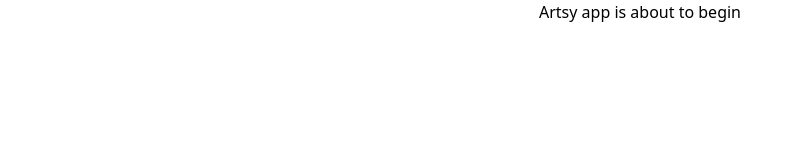
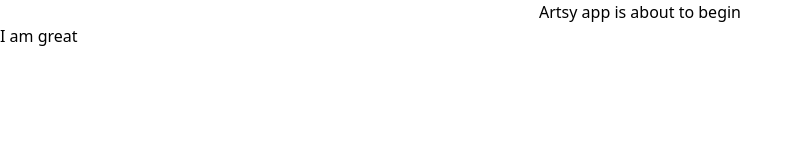
Before and after one commit to dejosemario/artsy-app, a Next.js app: page / in a window 1280 px wide. Shown: the top 160 px of the page, without its empty margins (0-803 px from the left). Built offline with nearby package versions, Linux system fonts and the light colour scheme.

Commit message:
fix: update next version

```diff
--- a/app/layout.tsx
+++ b/app/layout.tsx
@@ -1,3 +1,4 @@
+import Footer from "../components/molecules/Footer/Footer";
 import "./globals.css";
 import { Inter } from "next/font/google";
 
@@ -16,9 +17,8 @@
   return (
     <html lang="en" className="!scroll-smooth">
       <body>
-        <div />
         {children}
-        <div />
+       <Footer />
       </body>
     </html>
   );
--- /dev/null
+++ b/components/molecules/Footer/Footer.tsx
@@ -0,0 +1,18 @@
+'use client'
+
+import React from 'react'
+import { Link } from 'react-router-dom'
+// import Link from 'next/link'
+type footerProps = {
+    className?: string
+}
+
+function Footer({className}: footerProps) {
+    return (
+            <footer className={className}>
+                <div>I am great</div>
+            </footer>
+    )
+}
+
+export default Footer
--- a/next.config.js
+++ b/next.config.js
@@ -1,16 +1,5 @@
 /** @type {import('next').NextConfig} */
 const nextConfig = {
-  images: {
-    remotePatterns: [
-      {
-        protocol: "https",
-        hostname: "images.unsplash.com",
-      },
-    ],
-  },
-  experimental: {
-    serverActions: true,
-  },
 };
 
 module.exports = nextConfig;
--- a/package.json
+++ b/package.json
@@ -19,13 +19,14 @@
     "eslint": "8.43.0",
     "eslint-config-next": "13.4.7",
     "framer-motion": "^10.12.17",
-    "next": "13.4.8",
+    "next": "^14.1.0",
     "postcss": "8.4.24",
     "react": "18.2.0",
     "react-dom": "18.2.0",
     "react-hot-toast": "^2.4.1",
     "react-icons": "^4.10.1",
     "react-intersection-observer": "^9.5.2",
+    "react-router-dom": "^6.21.3",
     "react-vertical-timeline-component": "^3.6.0",
     "resend": "^0.16.0",
     "tailwindcss": "3.3.2",
```
Also changed, not shown: 1 other file (tests, documents, lock files or other folders).
